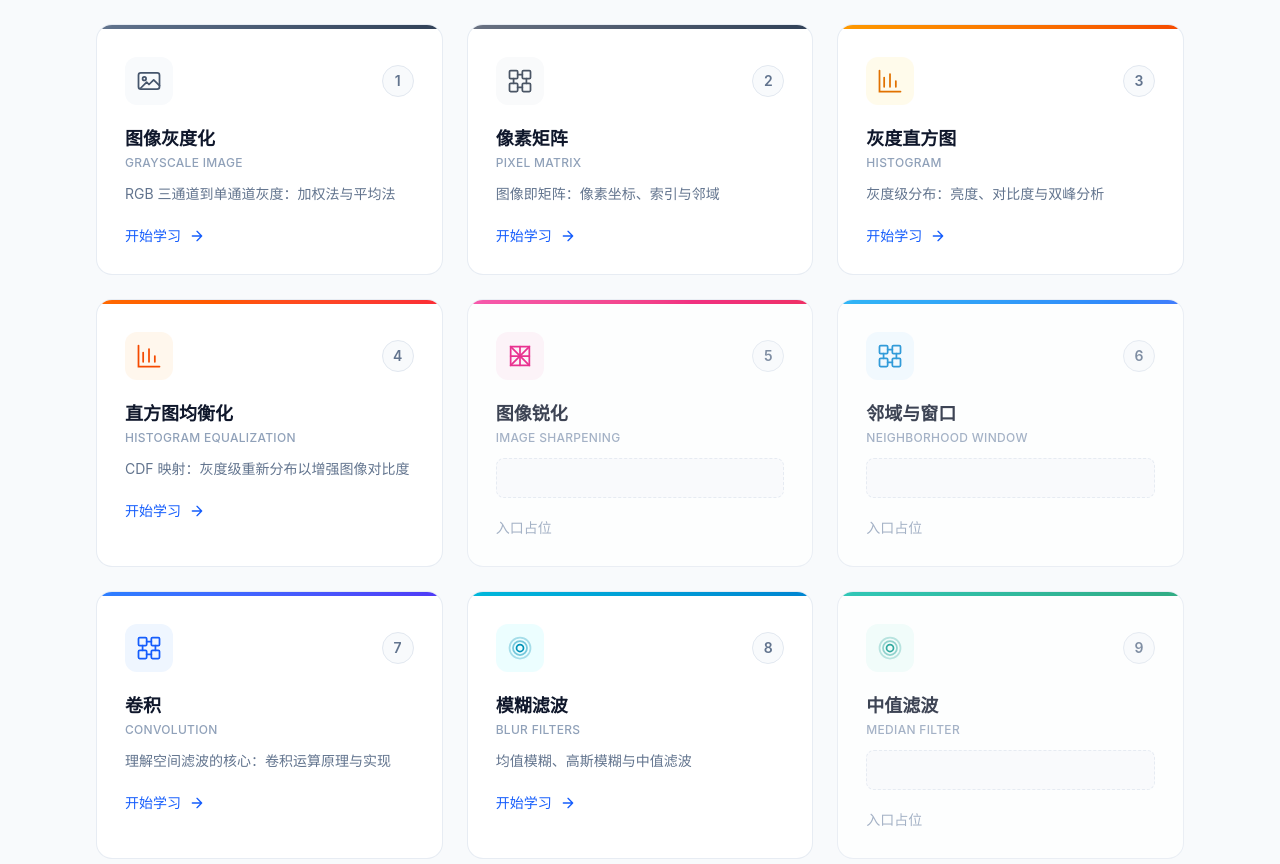
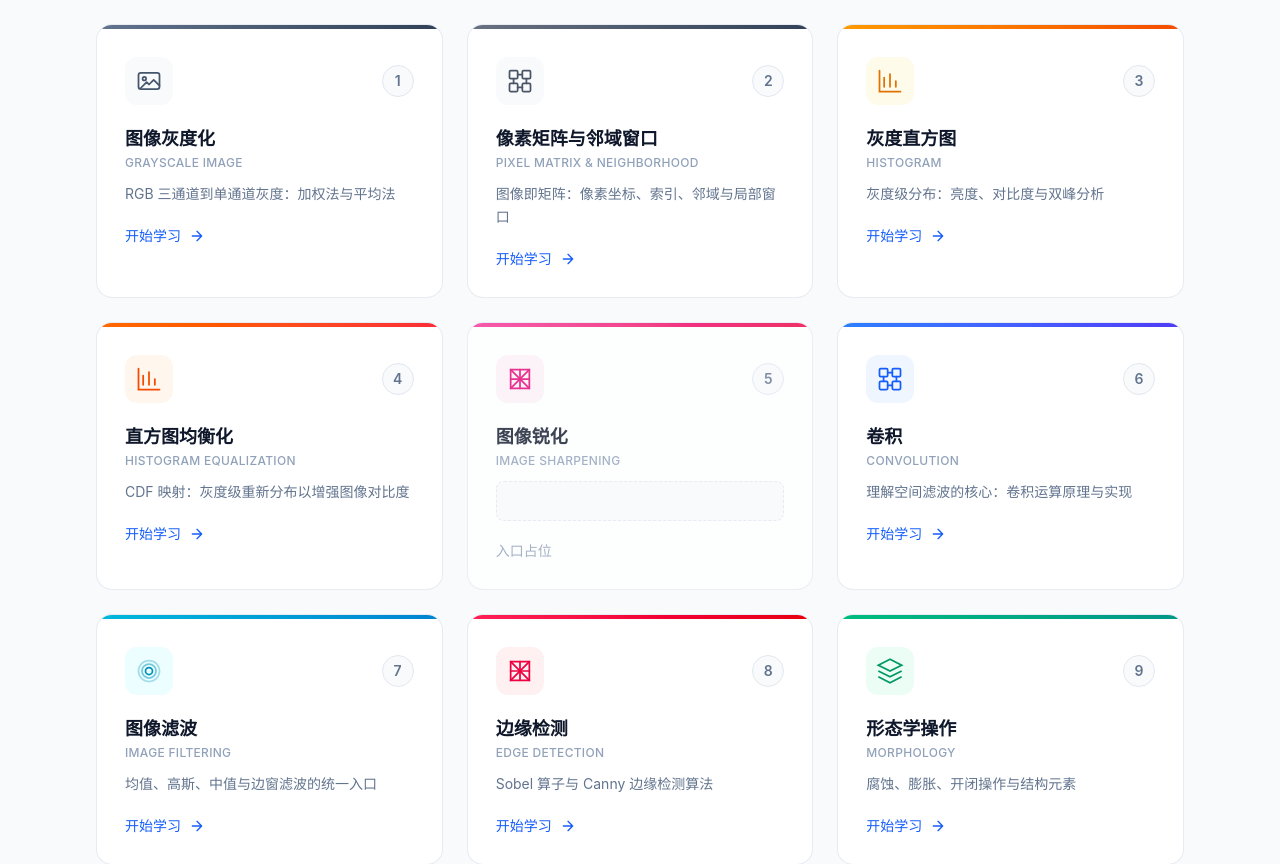
Before and after one commit to WhitePlusMS/Classical-CV-Lab, a Next.js app: page / in a window 1280 px wide. Shown: the part 603-1467 px from the top of the page. Built offline with nearby package versions, Linux system fonts and the light colour scheme.

Commit message:
upd file

```diff
--- a/src/app/concepts/blur/page.tsx
+++ b/src/app/concepts/blur/page.tsx
@@ -415,8 +415,8 @@ export default function BlurPage() {
 
   return (
     <ConceptLayout
-      title="模糊滤波"
-      subtitle="均值模糊、高斯模糊与中值滤波"
+      title="图像滤波"
+      subtitle="Image Filtering - 均值滤波、高斯滤波与中值滤波"
       originalImage={originalImage}
       resultImage={resultImage}
       parameters={parameters}
--- a/src/app/page.tsx
+++ b/src/app/page.tsx
@@ -140,11 +140,11 @@ const implementedCards = {
     bgLight: 'bg-rose-50',
     textColor: 'text-rose-600',
   },
-  blur: {
+  imageFiltering: {
     href: '/concepts/blur',
-    title: '模糊滤波',
-    titleEn: 'Blur Filters',
-    description: '均值模糊、高斯模糊与中值滤波',
+    title: '图像滤波',
+    titleEn: 'Image Filtering',
+    description: '均值、高斯、中值与边窗滤波的统一入口',
     icon: icons.blur,
     color: 'from-cyan-500 to-sky-600',
     bgLight: 'bg-cyan-50',
@@ -162,9 +162,9 @@ const implementedCards = {
   },
   pixelMatrix: {
     href: '/concepts/pixel-matrix',
-    title: '像素矩阵',
-    titleEn: 'Pixel Matrix',
-    description: '图像即矩阵：像素坐标、索引与邻域',
+    title: '像素矩阵与邻域窗口',
+    titleEn: 'Pixel Matrix & Neighborhood',
+    description: '图像即矩阵：像素坐标、索引、邻域与局部窗口',
     icon: icons.convolution,
     color: 'from-gray-500 to-slate-700',
     bgLight: 'bg-gray-50',
@@ -224,11 +224,8 @@ const learningChapters: LearningChapter[] = [
           implementedCards.histogram,
           implementedCards.histogramEqualization,
           placeholder('图像锐化', 'Image Sharpening', icons.edge, 'from-pink-500 to-rose-600', 'bg-pink-50', 'text-pink-600'),
-          placeholder('邻域与窗口', 'Neighborhood Window', icons.convolution, 'from-sky-500 to-blue-600', 'bg-sky-50', 'text-sky-600'),
           implementedCards.convolution,
-          implementedCards.blur,
-          placeholder('中值滤波', 'Median Filter', icons.blur, 'from-teal-500 to-emerald-600', 'bg-teal-50', 'text-teal-600'),
-          placeholder('边窗滤波', 'Side Window Filter', icons.convolution, 'from-lime-500 to-green-600', 'bg-lime-50', 'text-lime-700'),
+          implementedCards.imageFiltering,
           implementedCards.edgeDetection,
           implementedCards.morphology,
         ],
```
